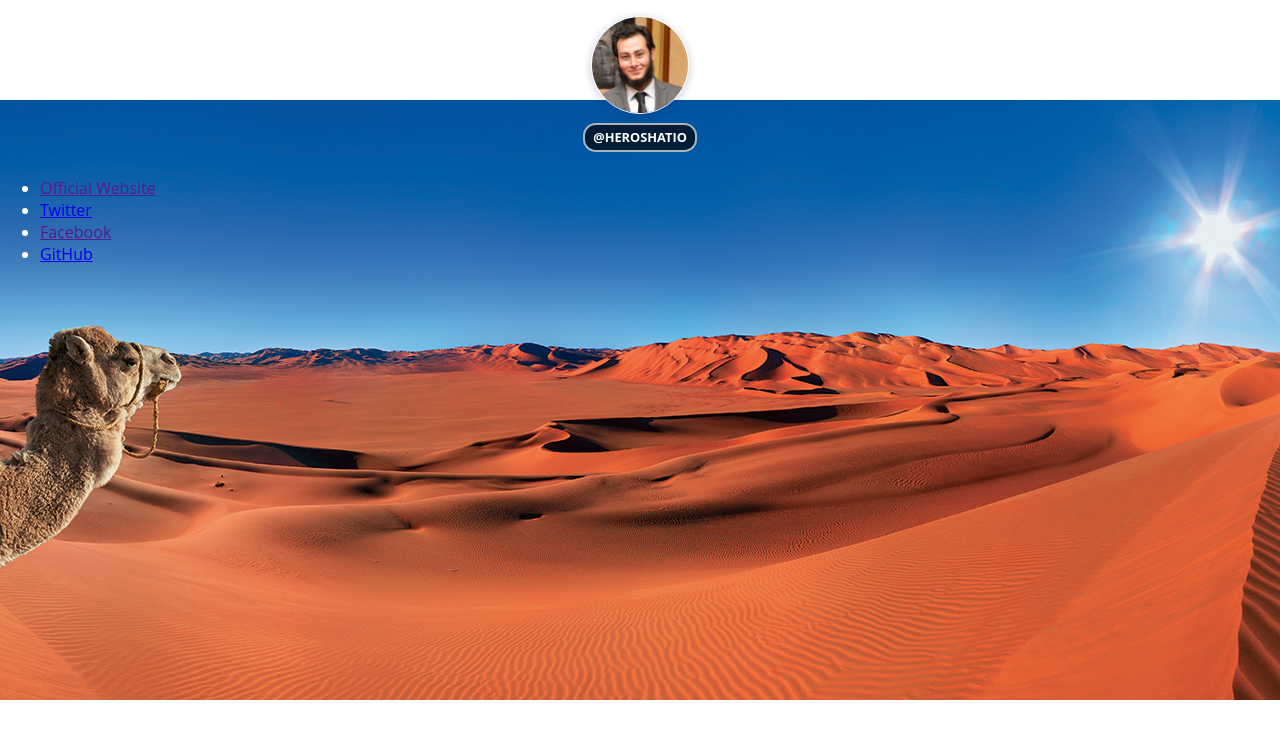
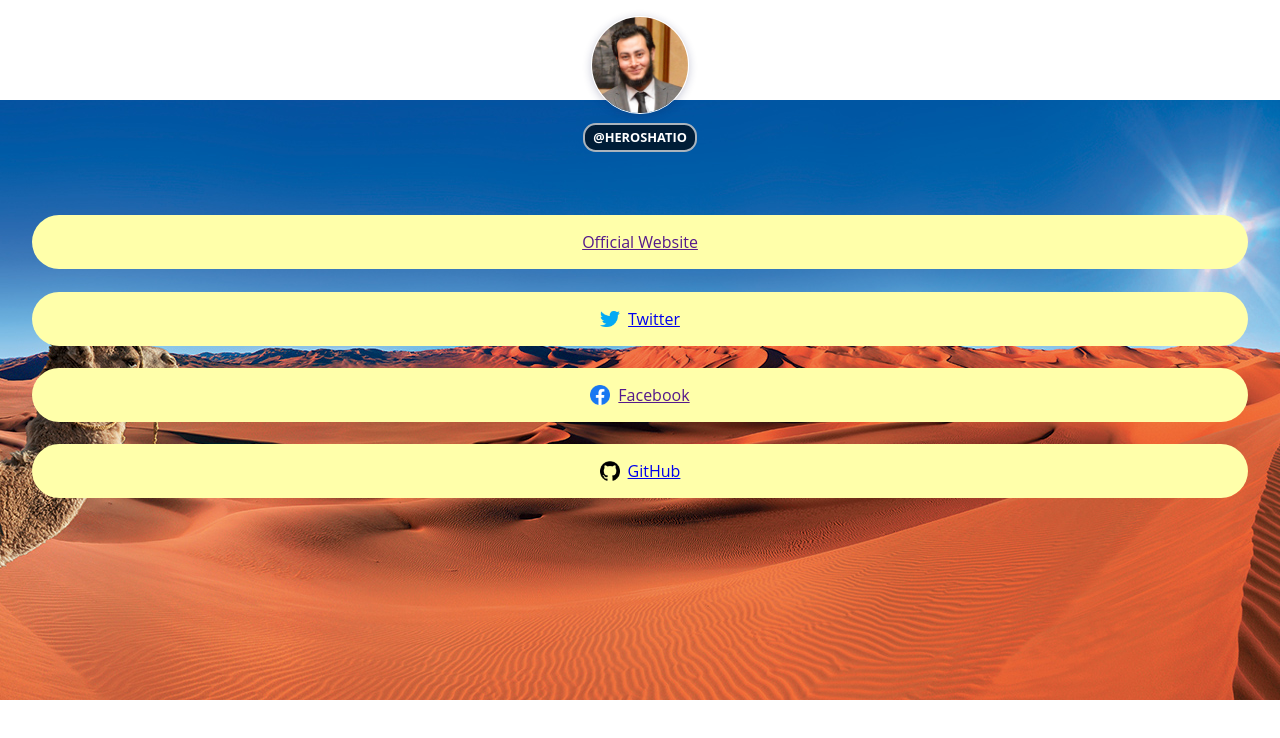
Before and after one commit to mmukhtar83/Link-in-bio, a plain HTML site: page index.html in a window 1280 px wide. Drawn offline with nearby package versions, Linux system fonts and the light colour scheme.

Commit message:
modified CSS and HTML

```diff
--- a/index.css
+++ b/index.css
@@ -14,6 +14,9 @@
     display:flex;
     flex-direction: column;
     align-items: center;
+}
+main{
+    position: relative;
 }
 header >img{
     width: 6em;
@@ -32,4 +35,30 @@
     color: #fff;
     padding: 0.3em 0.6em;
     border: 2px solid #fffa;
+    backdrop-filter: blur(10pxs) saturate(160%) contrast(180%);
+    -webkit-backdrop-filter: blur(10pxs) saturate(160%) contrast(180%);
 }
+ul{
+    box-sizing: border-box;
+    list-style: none;
+    margin: 0 auto;
+    padding: 2em;
+}
+ul > li{
+    background-color: #ffa;
+    backdrop-filter: blur(10pxs) saturate(160%) contrast(180%);
+    -webkit-backdrop-filter: blur(10pxs) saturate(160%) contrast(180%);
+    border-radius: 10em;
+    padding: 1em;
+    margin: 1.4em 0;
+}
+ul li > a{
+    display: flex;
+    flex-direction: row;
+    justify-content: center;
+    align-items: center;
+    gap: 0.5em;
+}
+a{
+
+}
--- a/index.html
+++ b/index.html
@@ -5,6 +5,22 @@
     <meta name="viewport" content="width=device-width, initial-scale=1.0">
     <title>Muhammad MukhtarLink in bio</title>
     <link rel="stylesheet" href="index.css">
+    <script>
+    </script>
+    <script src="https://cdnjs.cloudflare.com/ajax/libs/three.js/r134/three.min.js"></script>
+    <script src="https://cdn.jsdelivr.net/npm/vanta@latest/dist/vanta.birds.min.js"></script>
+    <script>
+    VANTA.BIRDS({
+      el: "#your-element-selector",
+      mouseControls: true,
+      touchControls: true,
+      gyroControls: false,
+      minHeight: 200.00,
+      minWidth: 200.00,
+      scale: 1.00,
+      scaleMobile: 1.00
+    })
+    </script>
 </head>
 <body>
     <header>
@@ -19,16 +35,19 @@
         </LI>
         <li>
             <a href="https://twitter.com/muhamed_elsaid8" target="_blank">
-            Twitter
+            <img src="./Images/Twitter.png" alt="Twitter" width="20"/>
+                Twitter
             </a>
         </li>
         <li>
             <a href="">
+            <img src="./Images/facebook.png" alt="facebook" width="20"/>
             Facebook
         </a>
         <li>
             <a href="https://github.com/mmukhtar83" target="_blank">
-            GitHub
+                <img src="./Images/GitHub.png" alt="GitHub" width="20"/>
+                GitHub
             </a>
         </li>
     </UL>
```
